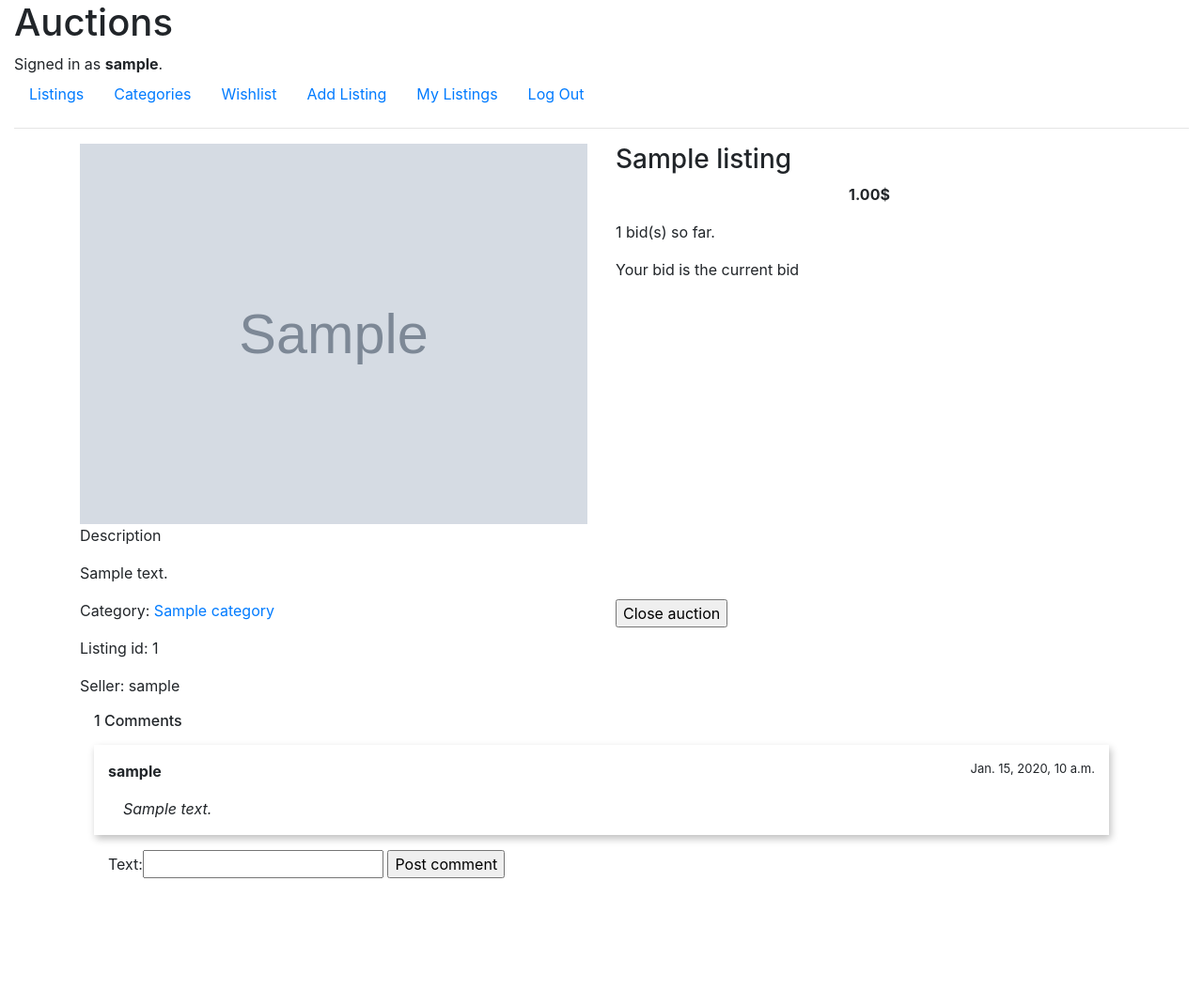
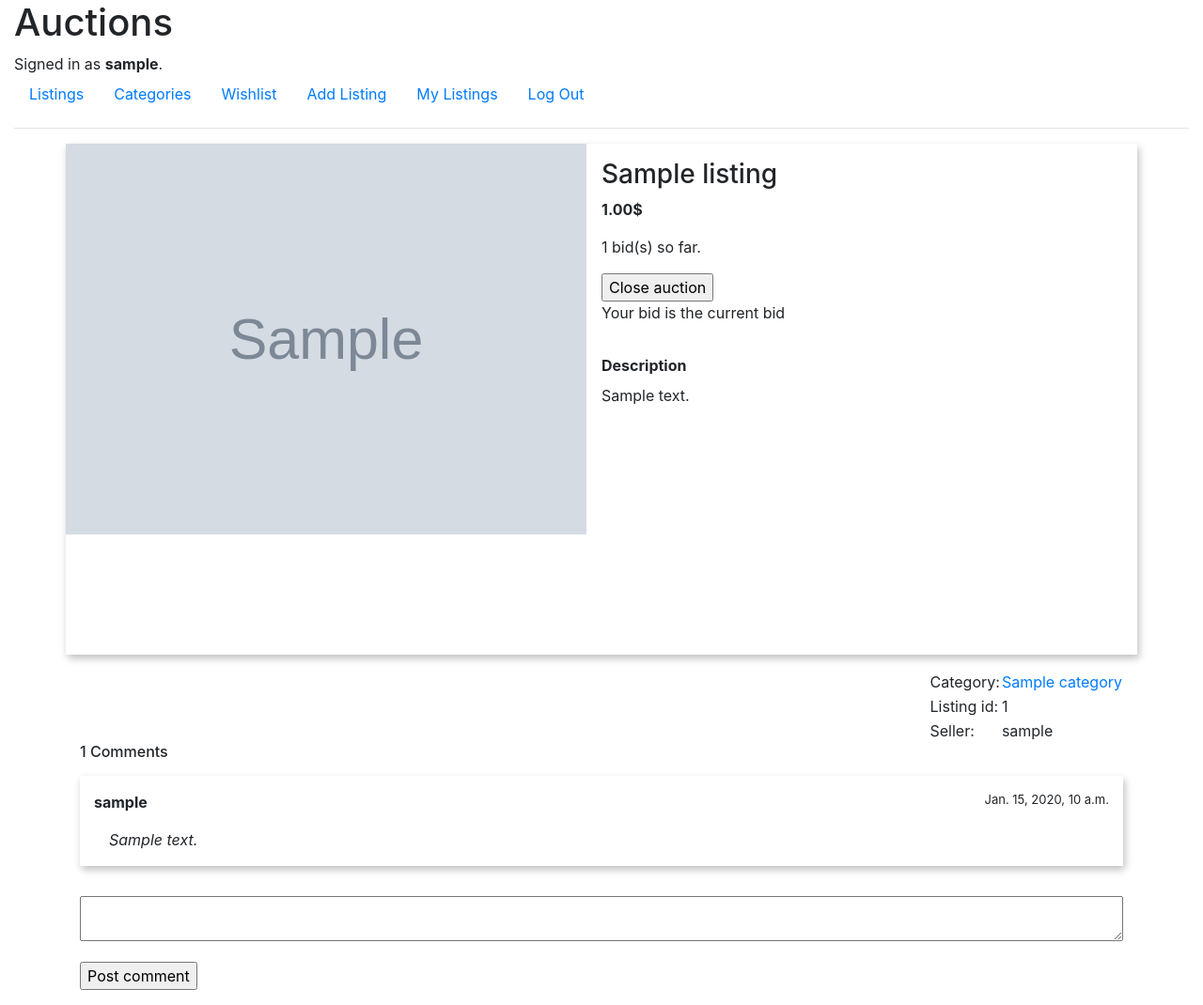
Before and after one commit to Dymirt/auction-site, a Django app: page /1 in a window 1280 px wide. Shown: the whole page at 94% size. Before the commit the page ends 935 px from the top, so only its background shows below. Run offline with Django 3.2, Linux system fonts and the light colour scheme; a user stored in the database is signed in; tables that the repository leaves empty hold one stand-in row (values such as "Sample post"); grey boxes marked "Sample" are stand-in pictures; some libraries are stand-ins or nearby versions.

Commit message:
styling listing detail page

```diff
--- a/auctions/forms.py
+++ b/auctions/forms.py
@@ -34,7 +34,6 @@ class CommentForm(ModelForm):
         model = Comment
         fields = ['user', 'listing', 'text']
         widgets = {
-            'text': TextInput(),
             'user': HiddenInput(),
             'listing': HiddenInput()
         }
--- a/auctions/static/auctions/style.css
+++ b/auctions/static/auctions/style.css
@@ -4,9 +4,9 @@ box-shadow: 2px 4px 8px silver;
 height: 10rem;
 }
 
-.listing img {
+.listing img, .detail img {
 width: 100%;
-height: 100%;
+height: -webkit-fill-available;
 object-fit:cover
 }
 
@@ -63,3 +63,39 @@ text-align: right;
 padding: 0 1rem;
 font-style: italic;
 }
+
+
+.detail .description label{
+font-weight: bold;
+}
+.detail .description {
+margin-top: 1rem;
+}
+
+.detail {
+margin: auto;
+height: 68vh;
+}
+
+.other-detail{
+padding-top: 1rem
+}
+
+.listing_label div label {
+margin: 0;
+}
+.comment-form {
+padding: 1rem 0 ;
+}
+.comment-form label{
+display: None
+}
+
+.comment-form label{
+display: None
+}
+
+.comment-form #id_text{
+width:100%;
+height: 3rem;
+}
--- a/auctions/templates/auctions/listing_detail.html
+++ b/auctions/templates/auctions/listing_detail.html
@@ -2,36 +2,36 @@
 
 {% block body %}
 <div class='container'>
-
-        <div class="row">
+    <div class="row justify-content-center">
             {% if not listing.is_active %}
-                <div class='col'>
-                    <p style='background-color: red'>This auction is closed.</p>
-                </div>
+                <div class='col-auto listing_label sold' style='margin: 1rem 0'>
+                    This auction is closed.
                     {% if listing.highest_bid.user == user %}
-                    <div class='col'>
-                        <h3>You win this Auction!!! </h3>
-                    </div>
+                        You win this Auction!!!
                     {% else %}
-                    <div class='col'>
-                        <h3> {{ listing.highest_bid.user }} win this auction!</h3>
-                    </div>
+                        {% if listing.bids.all %}
+                            {{ listing.highest_bid.user }} win this auction!
+                        {% else %}
+                            There was no bids.
                         {% endif %}
                     {% endif %}
                 </div>
-
-        <div class='row'>
-            <div class='col'>
-                <img style="width: 100%;" src='{{ listing.image_url }}'>
+            {% endif %}
         </div>
-            <div class='col'>
-                <div class='row'>
-                    <div class='col title'>
+</div>
+    <div class='container listing detail'>
+        <div class='row '>
+            <div class='col' style="height:inherit; padding: 0">
+                <img src='{{ listing.image_url }}'>
+            </div>
+            <div class='col' style='padding: 1rem;'>
+                <div class='row justify-content-start'>
+                    <div class='col-auto title'>
                         <h3>{{ listing.title }}</h3>
                     </div>
                 </div>
                 <div class='row price'>
-                    <div class='col'>
+                    <div class='col-auto'>
                         {% if listing.bids.all %}
                             <p>{{ listing.highest_bid.bid }}$</p>
                         {% else %}
@@ -39,10 +39,20 @@
                         {% endif %}
                     </div>
                 </div>
-                <div class='row'>
-                    <div class='col bid_info'>
+                <div class='row justify-content-start'>
+                    <div class='col-auto bid_info'>
                         {% if listing.bids.all %}
                             <p>{{ listing.bids.count }} bid(s) so far.</p>
+                        {% endif %}
+                    </div>
+                </div>
+                <div class='row'>
+                    <div class='col'>
+                        {% if listing.user == user and listing.is_active %}
+                            <form action="{% url 'closelisting' listing.id %}" method=post>
+                                {% csrf_token %}
+                                <input type=submit value='Close auction'>
+                            </form>
                         {% endif %}
                     </div>
                 </div>
@@ -79,30 +89,34 @@
                         {% endif %}
                     </div>
                 </div>
-            </div>
-        </div>
-        <div class='row'>
+                <div class='row description'>
                     <div class='col'>
-                <p>Description</p>
+                        <label>Description</label>
                         <p>{{ listing.description }}</p>
                     </div>
                 </div>
-        <div class='row'>
-            <div class='col'>
-                <p>Category: <a href= "{% url 'category' listing.category %}">{{ listing.category }}</a></p>
-                <p>Listing id: {{ listing.id }}</p>
-                <p>Seller: {{ listing.user }}</p>
             </div>
-            <div class='col'>
-                {% if listing.user == user and listing.is_active %}
-                    <form action="{% url 'closelisting' listing.id %}" method=post>
-                        {% csrf_token %}
-                        <input type=submit value='Close auction'>
-                    </form>
-                {% endif %}
         </div>
-
+    </div>
+    <div class='container other-detail'>
+        <div class='row justify-content-end'>
+            <div class='col-auto'>
+                <table>
+                    <tr>
+                        <td>Category:</td>
+                        <td><a href= "{% url 'category' listing.category %}">{{ listing.category }}</a></td>
+                    </tr>
+                    <tr>
+                        <td>Listing id:</td>
+                        <td>{{ listing.id }}</td>
+                    </tr>
+                    <tr>
+                        <td>Seller:</td>
+                        <td>{{ listing.user }}</td>
+                    </tr>
+                </table>
+            </div>
+        </div>
     </div>
     {% include 'auctions/partials/comments.html' %}
-    </div>
 {% endblock %}
--- a/auctions/templates/auctions/partials/comments.html
+++ b/auctions/templates/auctions/partials/comments.html
@@ -21,12 +21,16 @@
     {% endfor %}
 
     {% if user.is_authenticated %}
-    <div class='container'>
-        <form action="comment" method='post'>
-            {% csrf_token %}
-            {{ comment_form }}
-            <input type=submit value="Post comment">
-        </form>
+    <div class='container comment-form'>
+        <div class='row'>
+            <div class='col'>
+                <form action="comment" method='post'>
+                    {% csrf_token %}
+                    {{ comment_form.as_p }}
+                    <input type=submit value="Post comment">
+                </form>
+            </div>
+        </div>
     </div>
 
     {% endif %}
```
Lines whose indentation alone changed are shown as unchanged.
